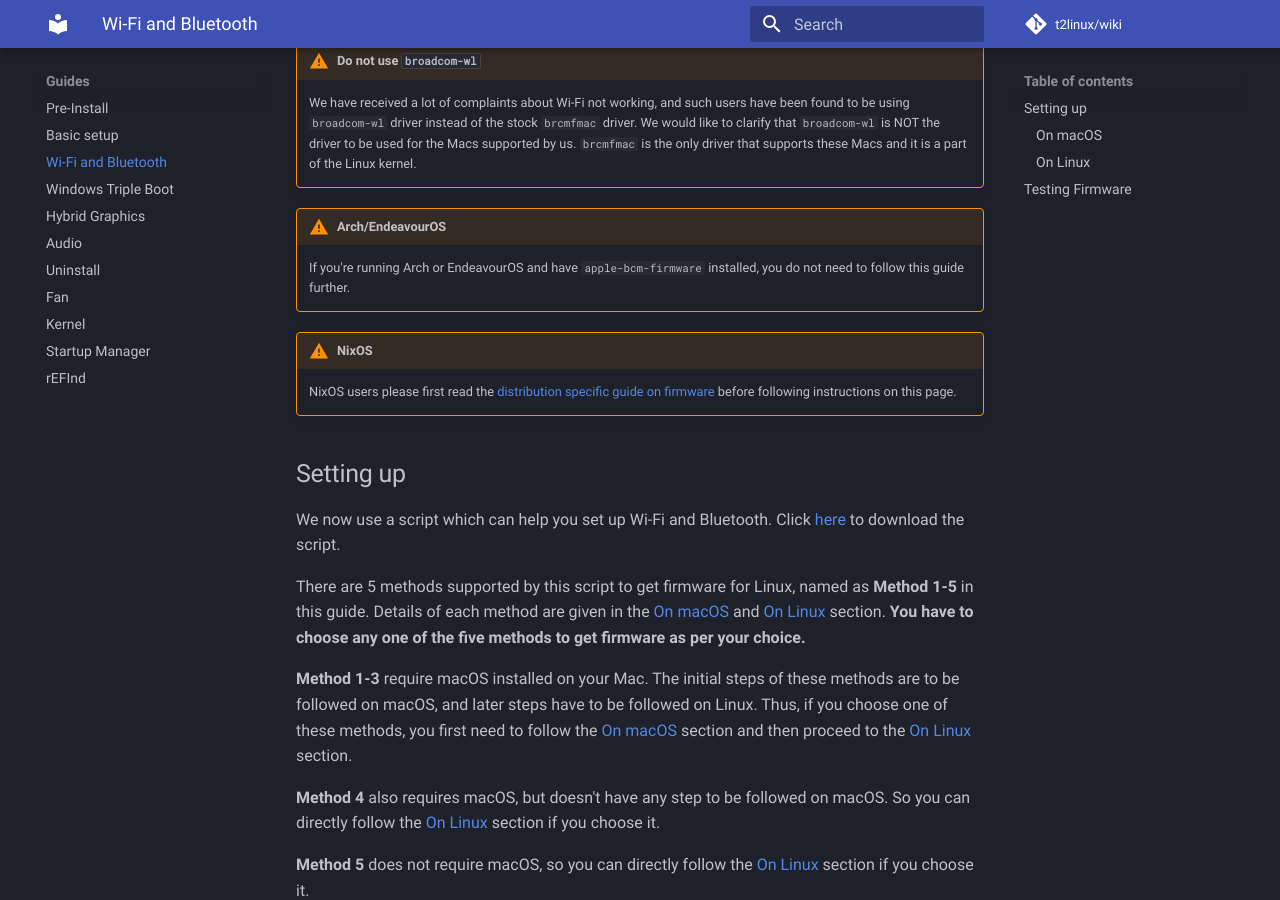
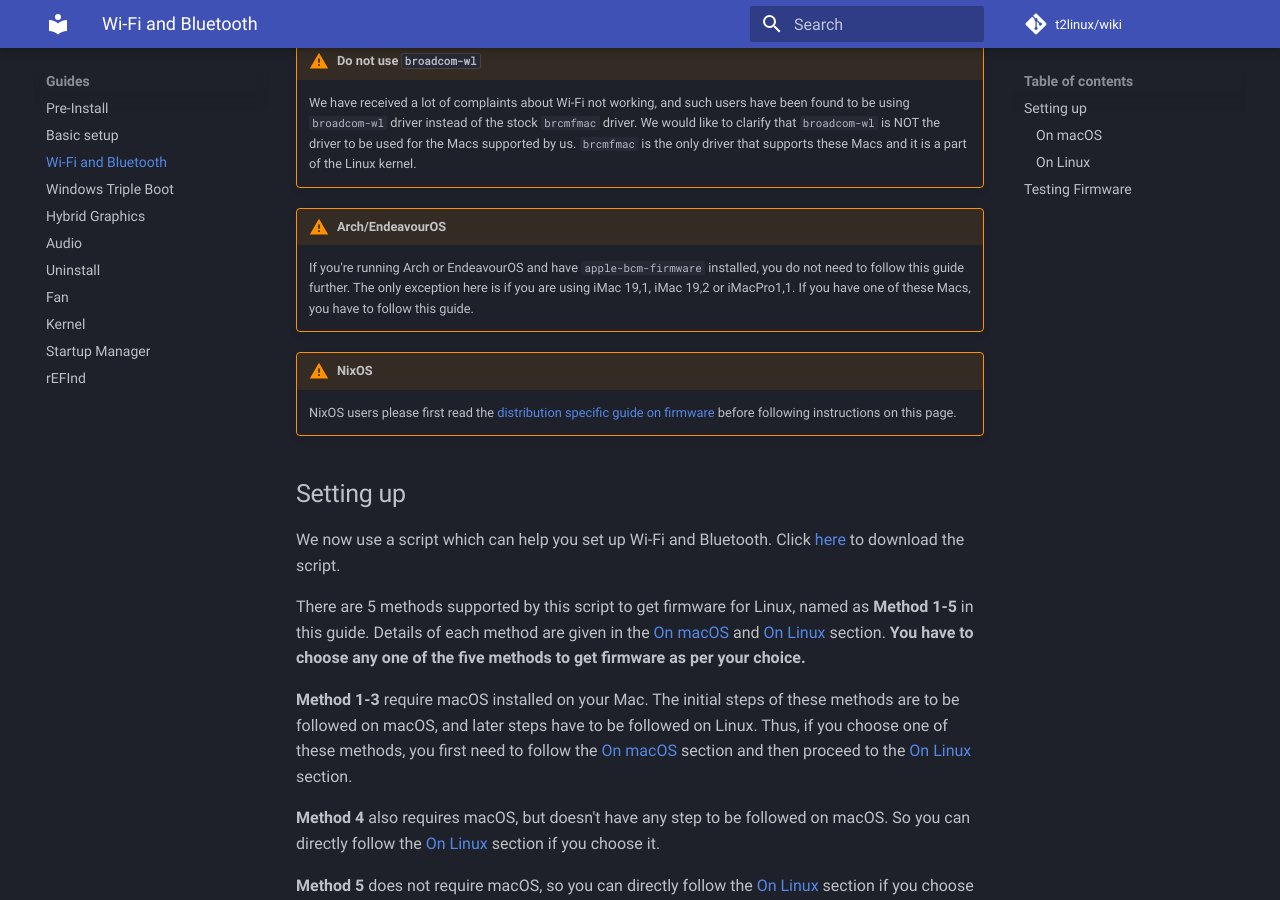
Before and after one commit to t2linux/wiki, an MkDocs documentation site: the page built from docs/guides/wifi-bluetooth.md, in a window 1280 px wide and 900 px high, scrolled down 489 px. Built offline with MkDocs 1.6.1 and Material for MkDocs 9.7.7, drawn with Linux system fonts in a browser that asks for light colours; comment, search, counter and statistics services are not loaded.

Commit message:
WiFi: encourage Arch users of iMac 19,1, 19,2 and iMacPro1,1 to follow this guide

```diff
--- a/docs/guides/wifi-bluetooth.md
+++ b/docs/guides/wifi-bluetooth.md
@@ -11,7 +11,7 @@ This page is a step by step guide to get Wi-Fi and Bluetooth working on T2 Macs,
     We have received a lot of complaints about Wi-Fi not working, and such users have been found to be using `broadcom-wl` driver instead of the stock `brcmfmac` driver. We would like to clarify that `broadcom-wl` is NOT the driver to be used for the Macs supported by us. `brcmfmac` is the only driver that supports these Macs and it is a part of the Linux kernel.
 
 !!! Warning "Arch/EndeavourOS"
-    If you're running Arch or EndeavourOS and have `apple-bcm-firmware` installed, you do not need to follow this guide further.
+    If you're running Arch or EndeavourOS and have `apple-bcm-firmware` installed, you do not need to follow this guide further. The only exception here is if you are using iMac 19,1, iMac 19,2 or iMacPro1,1. If you have one of these Macs, you have to follow this guide.
 
 !!! Warning "NixOS"
     NixOS users please first read the [distribution specific guide on firmware](../distributions/nixos/installation.md#wi-fi-and-bluetooth-setup) before following instructions on this page.
```
